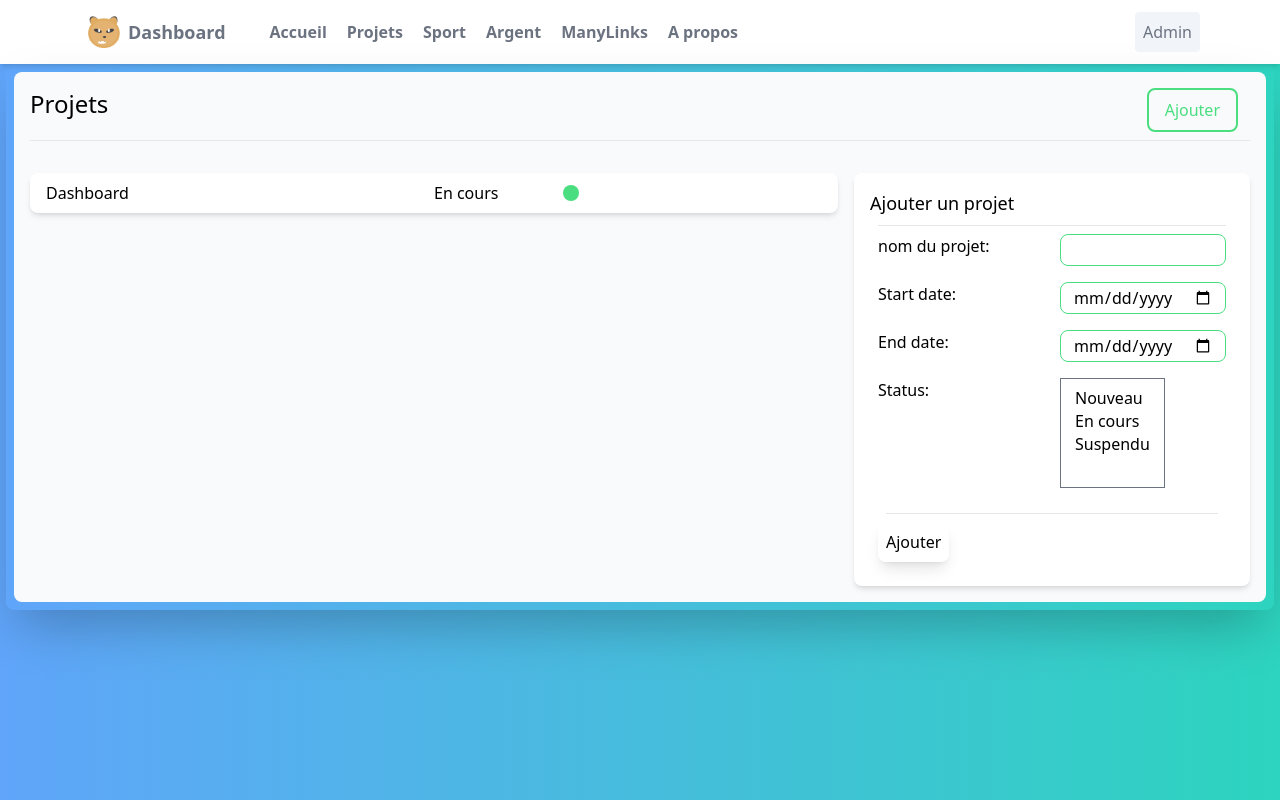
After one commit to lecoffre/dashboard, a Django app: page /dashboard/projects/ in a window 1280 px wide. The commit adds this page. Run offline with Django 4.2, Linux system fonts and the light colour scheme; data comes from the database, SQL or seed files in the repository; both versions use the stored data as it was after the commit; parts of the project's set-up code (start-up, migrations or seed data) failed here and were passed over; some libraries are stand-ins or nearby versions.

Commit message:
begin forms

```diff
--- /dev/null
+++ b/site_dashboard_django/dash/form.py
@@ -0,0 +1,33 @@
+from django import forms
+from django.utils.translation import gettext_lazy as _
+
+
+class ProjectForm(forms.Form):
+
+
+    name = forms.CharField(label="nom du projet", widget=forms.TextInput(attrs={'class': 'w-full rounded-lg h-8 border-1 border-green-400'}))
+    start_date = forms.DateTimeField(widget=forms.DateInput(
+        format=('%Y-%m-%d'),
+        attrs={'class': 'form-control rounded-lg h-8 border-1 border-green-400 w-full',
+               'placeholder': 'Select a date',
+               'type': 'date'
+              }),)
+    end_date = forms.DateTimeField(widget=forms.DateInput(
+        format=('%Y-%m-%d'),
+        attrs={'class': 'form-control rounded-lg h-8 border-1 border-green-400 w-full',
+               'placeholder': 'Select a date',
+               'type': 'date'
+              }),)
+
+
+    DEMO_CHOICES =(
+        ("N", "Nouveau"),
+        ("I", "En cours"),
+        ("S", "Suspendu"),
+
+    )
+
+    status = forms.MultipleChoiceField(choices = DEMO_CHOICES)
+
+    def __init__(self, *args, **kwargs):
+        super().__init__(*args, **kwargs)
--- a/site_dashboard_django/dash/urls.py
+++ b/site_dashboard_django/dash/urls.py
@@ -5,7 +5,7 @@ from . import views
 urlpatterns = [
     path('', views.redirect_view, name='redirect_view'),
     path('dashboard/', views.index, name='index'),
-    path('dashboard/projects', views.projects, name='projects'),
+    path('dashboard/projects/', views.projects, name='projects'),
     path('dashboard/projects/<int:project_id>/', views.project_detail, name='project_detail'),
     path('dashboard/about', views.about, name='about'),
 ]
--- a/site_dashboard_django/dash/views.py
+++ b/site_dashboard_django/dash/views.py
@@ -7,6 +7,7 @@ from django.test import SimpleTestCase, override_settings
 from django.shortcuts import render, redirect
 from django.urls import path
 from dash.models import Task, Project
+from dash.form import ProjectForm
 from datetime import datetime
 
 def redirect_view(request):
@@ -27,7 +28,7 @@ def index(request):
 
 def projects(request):
     projects = Project.objects.all()
-    context = {'Projects': projects}
+    context = {'Projects': projects, 'form' : ProjectForm()}
     return render(request, 'dash/projects.html', context)
 
 def project_detail(request, project_id):
--- a/site_dashboard_django/site_dashboard_django/settings.py
+++ b/site_dashboard_django/site_dashboard_django/settings.py
@@ -12,6 +12,9 @@ https://docs.djangoproject.com/en/4.1/ref/settings/
 
 from pathlib import Path
 import os
+from django.forms.renderers import TemplatesSetting
+
+
 
 # Build paths inside the project like this: BASE_DIR / 'subdir'.
 BASE_DIR = Path(__file__).resolve().parent.parent
--- a/site_dashboard_django/templates/dash/project_detail.html
+++ b/site_dashboard_django/templates/dash/project_detail.html
@@ -5,10 +5,11 @@ Projets
 {% endblock title %}
 
 {% block content %}
+<div class="rounded-lg bg-slate-50 p-4 h-96">
 
-<h1 class="">Projets</h1>
+<h1 class="text-2xl">{{Project}}</h1>
 <hr class="mb-4 mt-2">
-<div >{{Project}}</div>
+
 {{Project.pbl}} :
 {% for us in Project.pbl.us.all %}
 {{us.name}}
@@ -19,4 +20,5 @@ US {{Project}} :
 {{us.name}}
 {% endfor %}
 
+</div>
 {% endblock content %}
--- a/site_dashboard_django/templates/dash/projects.html
+++ b/site_dashboard_django/templates/dash/projects.html
@@ -7,10 +7,24 @@ Projets
 {% block content %}
 
 
-<div class="rounded-lg bg-slate-50 p-4 h-96">
+<div class="rounded-lg bg-slate-50 p-4 min-h-96 grid md:grid-cols-3 gap-4 sm:grid-cols-1">
 
-<h1 class="text-2xl">Projets</h1>
-<hr class="mb-4 mt-2">
+<div class="col-span-3">
+    <ul class="flex justify-between ">
+        <li class="mr-3">
+          <h1 class="inline-block text-2xl" href="#">Projets</h1>
+        </li>
+        <li class="mr-3">
+          <button class="inline-block py-2 px-4 text-green-400 cursor-not-allowed border-2 border-green-400 rounded-lg hover:border-white hover:text-white hover:bg-green-400" href="#">Ajouter</button>
+        </li>
+      </ul>
+      <hr class="mb-4 mt-2">
+    </div>
+
+
+
+<div class=" col-span-2">
+
 <div >
 {% for project in Projects %}
 <div class="shadow-md rounded-lg px-4 py-2 bg-white grid  grid-cols-2 grid-rows-0 mb-4">
@@ -31,8 +45,22 @@ Projets
 </div>
 {% endfor %}
 </div>
+</div>
 
+
+
+
+<div class="w-full shadow-md bg-white rounded-lg p-4">
+    <h2 class="text-lg">Ajouter un projet</h2>
+    <hr class="m-2">
+    {% include 'form_template.html' with action='/dashboard/projects/' btn_label='Ajouter' %}
+    </div>
 
 </div>
 
+
+
+
+
+
 {% endblock content %}
--- /dev/null
+++ b/site_dashboard_django/templates/form_template.html
@@ -0,0 +1,19 @@
+
+
+<form class="m-2" method="POST" action="{{ action }}">
+    {% csrf_token %}
+
+
+            {% for field in form %}
+            <div class="border-0 pb-4">
+                <div>{{ field.errors }}</div>
+                <div class="columns-2">
+                <div class="">{{ field.label_tag }}</div>
+                <div class="">{{ field }}</div>
+                </div>
+            </div>
+        {% endfor %}
+        <hr class="m-2">
+    <button class="submit  px-2 py-2 rounded-lg shadow-lg hover:bg-green-600">{{btn_label}}</button>
+
+</form>
--- a/site_dashboard_django/theme/static/css/dist/styles.css
+++ b/site_dashboard_django/theme/static/css/dist/styles.css
@@ -758,8 +758,28 @@ select {
   position: static;
 }
 
+.col-span-2 {
+  grid-column: span 2 / span 2;
+}
+
+.col-span-3 {
+  grid-column: span 3 / span 3;
+}
+
+.m-20 {
+  margin: 5rem;
+}
+
 .m-4 {
   margin: 1rem;
+}
+
+.m-2 {
+  margin: 0.5rem;
+}
+
+.m-8 {
+  margin: 2rem;
 }
 
 .mx-auto {
@@ -767,14 +787,14 @@ select {
   margin-right: auto;
 }
 
-.mx-4 {
-  margin-left: 1rem;
-  margin-right: 1rem;
+.mx-1\.5 {
+  margin-left: 0.375rem;
+  margin-right: 0.375rem;
 }
 
-.my-4 {
-  margin-top: 1rem;
-  margin-bottom: 1rem;
+.mx-1 {
+  margin-left: 0.25rem;
+  margin-right: 0.25rem;
 }
 
 .my-auto {
@@ -782,58 +802,36 @@ select {
   margin-bottom: auto;
 }
 
-.mx-2 {
-  margin-left: 0.5rem;
+.mr-2 {
   margin-right: 0.5rem;
 }
 
-.my-2 {
-  margin-top: 0.5rem;
-  margin-bottom: 0.5rem;
+.mt-0 {
+  margin-top: 0px;
 }
 
-.mx-1 {
-  margin-left: 0.25rem;
-  margin-right: 0.25rem;
-}
-
-.mx-8 {
-  margin-left: 2rem;
-  margin-right: 2rem;
-}
-
-.mx-2\.5 {
-  margin-left: 0.625rem;
-  margin-right: 0.625rem;
-}
-
-.mx-1\.5 {
-  margin-left: 0.375rem;
-  margin-right: 0.375rem;
-}
-
-.mr-2 {
-  margin-right: 0.5rem;
+.mb-4 {
+  margin-bottom: 1rem;
 }
 
 .mt-5 {
   margin-top: 1.25rem;
 }
 
-.mb-4 {
-  margin-bottom: 1rem;
+.mr-3 {
+  margin-right: 0.75rem;
 }
 
 .mt-2 {
   margin-top: 0.5rem;
 }
 
-.mt-0 {
-  margin-top: 0px;
+.block {
+  display: block;
 }
 
-.block {
-  display: block;
+.inline-block {
+  display: inline-block;
 }
 
 .flex {
@@ -860,34 +858,26 @@ select {
   height: 1.5rem;
 }
 
-.h-4 {
-  height: 1rem;
-}
-
-.h-max {
-  height: -webkit-max-content;
-  height: -moz-max-content;
-  height: max-content;
-}
-
 .h-96 {
   height: 24rem;
 }
 
-.h-0 {
-  height: 0px;
+.h-4 {
+  height: 1rem;
 }
 
 .h-20 {
   height: 5rem;
 }
 
-.min-h-full {
-  min-height: 100%;
+.h-min {
+  height: -webkit-min-content;
+  height: -moz-min-content;
+  height: min-content;
 }
 
-.min-h-screen {
-  min-height: 100vh;
+.h-full {
+  height: 100%;
 }
 
 .w-8 {
@@ -898,12 +888,12 @@ select {
   width: 1.5rem;
 }
 
+.w-full {
+  width: 100%;
+}
+
 .w-32 {
   width: 8rem;
-}
-
-.w-full {
-  width: 100%;
 }
 
 .w-max {
@@ -916,8 +906,31 @@ select {
   width: 1rem;
 }
 
+.w-min {
+  width: -webkit-min-content;
+  width: -moz-min-content;
+  width: min-content;
+}
+
+.w-40 {
+  width: 10rem;
+}
+
+.w-96 {
+  width: 24rem;
+}
+
 .max-w-6xl {
   max-width: 72rem;
+}
+
+.cursor-not-allowed {
+  cursor: not-allowed;
+}
+
+.columns-2 {
+  -moz-columns: 2;
+       columns: 2;
 }
 
 .grid-cols-1 {
@@ -944,20 +957,24 @@ select {
   justify-content: space-between;
 }
 
-.gap-4 {
-  gap: 1rem;
+.gap-1 {
+  gap: 0.25rem;
 }
 
 .gap-2 {
   gap: 0.5rem;
 }
 
-.gap-0 {
-  gap: 0px;
+.gap-4 {
+  gap: 1rem;
 }
 
-.gap-1 {
-  gap: 0.25rem;
+.gap-20 {
+  gap: 5rem;
+}
+
+.gap-y-20 {
+  row-gap: 5rem;
 }
 
 .space-x-7 > :not([hidden]) ~ :not([hidden]) {
@@ -996,14 +1025,22 @@ select {
   border-radius: 9999px;
 }
 
+.rounded-b-lg {
+  border-bottom-right-radius: 0.5rem;
+  border-bottom-left-radius: 0.5rem;
+}
+
 .rounded-t-lg {
   border-top-left-radius: 0.5rem;
   border-top-right-radius: 0.5rem;
 }
 
-.rounded-b-lg {
-  border-bottom-right-radius: 0.5rem;
-  border-bottom-left-radius: 0.5rem;
+.border-2 {
+  border-width: 2px;
+}
+
+.border-0 {
+  border-width: 0px;
 }
 
 .border-b-4 {
@@ -1020,14 +1057,14 @@ select {
   border-color: rgb(241 245 249 / var(--tw-border-opacity));
 }
 
+.border-green-400 {
+  --tw-border-opacity: 1;
+  border-color: rgb(74 222 128 / var(--tw-border-opacity));
+}
+
 .bg-gray-50 {
   --tw-bg-opacity: 1;
   background-color: rgb(249 250 251 / var(--tw-bg-opacity));
-}
-
-.bg-slate-200 {
-  --tw-bg-opacity: 1;
-  background-color: rgb(226 232 240 / var(--tw-bg-opacity));
 }
 
 .bg-white {
@@ -1045,9 +1082,24 @@ select {
   background-color: rgb(34 197 94 / var(--tw-bg-opacity));
 }
 
-.bg-green-100 {
+.bg-slate-200 {
   --tw-bg-opacity: 1;
-  background-color: rgb(220 252 231 / var(--tw-bg-opacity));
+  background-color: rgb(226 232 240 / var(--tw-bg-opacity));
+}
+
+.bg-blue-400 {
+  --tw-bg-opacity: 1;
+  background-color: rgb(96 165 250 / var(--tw-bg-opacity));
+}
+
+.bg-slate-600 {
+  --tw-bg-opacity: 1;
+  background-color: rgb(71 85 105 / var(--tw-bg-opacity));
+}
+
+.bg-slate-50 {
+  --tw-bg-opacity: 1;
+  background-color: rgb(248 250 252 / var(--tw-bg-opacity));
 }
 
 .bg-green-200 {
@@ -1080,25 +1127,18 @@ select {
   background-color: rgb(250 204 21 / var(--tw-bg-opacity));
 }
 
-.bg-slate-50 {
+.bg-blue-600 {
   --tw-bg-opacity: 1;
-  background-color: rgb(248 250 252 / var(--tw-bg-opacity));
+  background-color: rgb(37 99 235 / var(--tw-bg-opacity));
+}
+
+.bg-green-600 {
+  --tw-bg-opacity: 1;
+  background-color: rgb(22 163 74 / var(--tw-bg-opacity));
 }
 
 .bg-gradient-to-r {
   background-image: linear-gradient(to right, var(--tw-gradient-stops));
-}
-
-.from-purple-500 {
-  --tw-gradient-from: #a855f7;
-  --tw-gradient-to: rgb(168 85 247 / 0);
-  --tw-gradient-stops: var(--tw-gradient-from), var(--tw-gradient-to);
-}
-
-.from-purple-200 {
-  --tw-gradient-from: #e9d5ff;
-  --tw-gradient-to: rgb(233 213 255 / 0);
-  --tw-gradient-stops: var(--tw-gradient-from), var(--tw-gradient-to);
 }
 
 .from-blue-400 {
@@ -1257,30 +1305,9 @@ select {
   color: rgb(31 41 55 / var(--tw-text-opacity));
 }
 
-.text-slate-800 {
+.text-green-400 {
   --tw-text-opacity: 1;
-  color: rgb(30 41 59 / var(--tw-text-opacity));
-}
-
-.text-slate-900 {
-  --tw-text-opacity: 1;
-  color: rgb(15 23 42 / var(--tw-text-opacity));
-}
-
-.opacity-80 {
-  opacity: 0.8;
-}
-
-.opacity-90 {
-  opacity: 0.9;
-}
-
-.opacity-100 {
-  opacity: 1;
-}
-
-.opacity-0 {
-  opacity: 0;
+  color: rgb(74 222 128 / var(--tw-text-opacity));
 }
 
 .shadow-md {
@@ -1289,21 +1316,15 @@ select {
   box-shadow: var(--tw-ring-offset-shadow, 0 0 #0000), var(--tw-ring-shadow, 0 0 #0000), var(--tw-shadow);
 }
 
-.shadow-sm {
-  --tw-shadow: 0 1px 2px 0 rgb(0 0 0 / 0.05);
-  --tw-shadow-colored: 0 1px 2px 0 var(--tw-shadow-color);
+.shadow-2xl {
+  --tw-shadow: 0 25px 50px -12px rgb(0 0 0 / 0.25);
+  --tw-shadow-colored: 0 25px 50px -12px var(--tw-shadow-color);
   box-shadow: var(--tw-ring-offset-shadow, 0 0 #0000), var(--tw-ring-shadow, 0 0 #0000), var(--tw-shadow);
 }
 
 .shadow-lg {
   --tw-shadow: 0 10px 15px -3px rgb(0 0 0 / 0.1), 0 4px 6px -4px rgb(0 0 0 / 0.1);
   --tw-shadow-colored: 0 10px 15px -3px var(--tw-shadow-color), 0 4px 6px -4px var(--tw-shadow-color);
-  box-shadow: var(--tw-ring-offset-shadow, 0 0 #0000), var(--tw-ring-shadow, 0 0 #0000), var(--tw-shadow);
-}
-
-.shadow-2xl {
-  --tw-shadow: 0 25px 50px -12px rgb(0 0 0 / 0.25);
-  --tw-shadow-colored: 0 25px 50px -12px var(--tw-shadow-color);
   box-shadow: var(--tw-ring-offset-shadow, 0 0 #0000), var(--tw-ring-shadow, 0 0 #0000), var(--tw-shadow);
 }
 
@@ -1367,4 +1407,8 @@ select {
   .md\:grid-cols-2 {
     grid-template-columns: repeat(2, minmax(0, 1fr));
   }
+
+  .md\:grid-cols-3 {
+    grid-template-columns: repeat(3, minmax(0, 1fr));
+  }
 }
```
Also changed, not shown: other parts of site_dashboard_django/theme/static/css/dist/styles.css (+58 -24 lines), site_dashboard_django/dash/models.py (+28 -1 lines), site_dashboard_django/templates/dash/about.html (+5 -2 lines), site_dashboard_django/templates/dash/index.html (+5 -5 lines), site_dashboard_django/db.sqlite3, site_dashboard_django/statics/img/chartjs_logo.png (added).
